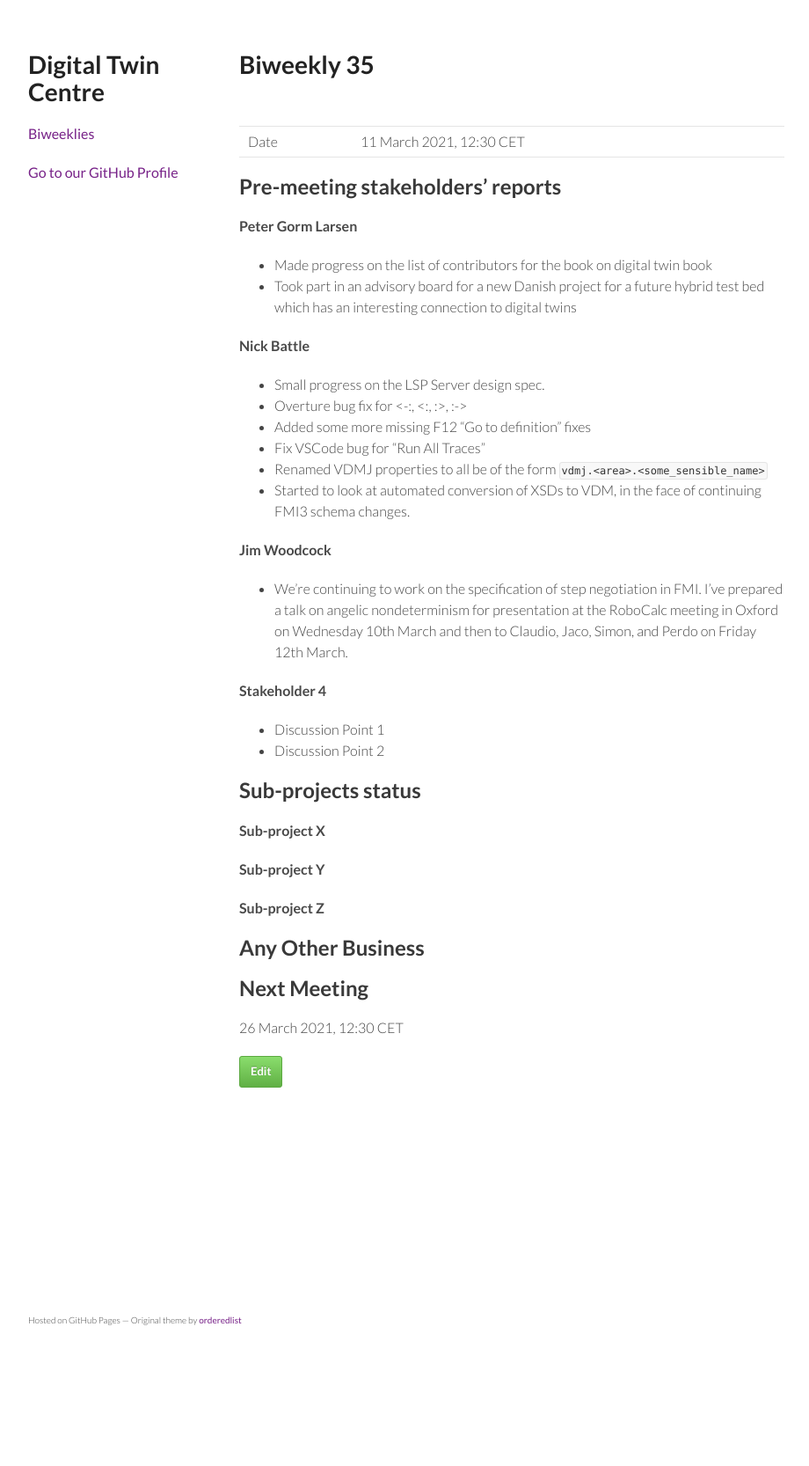
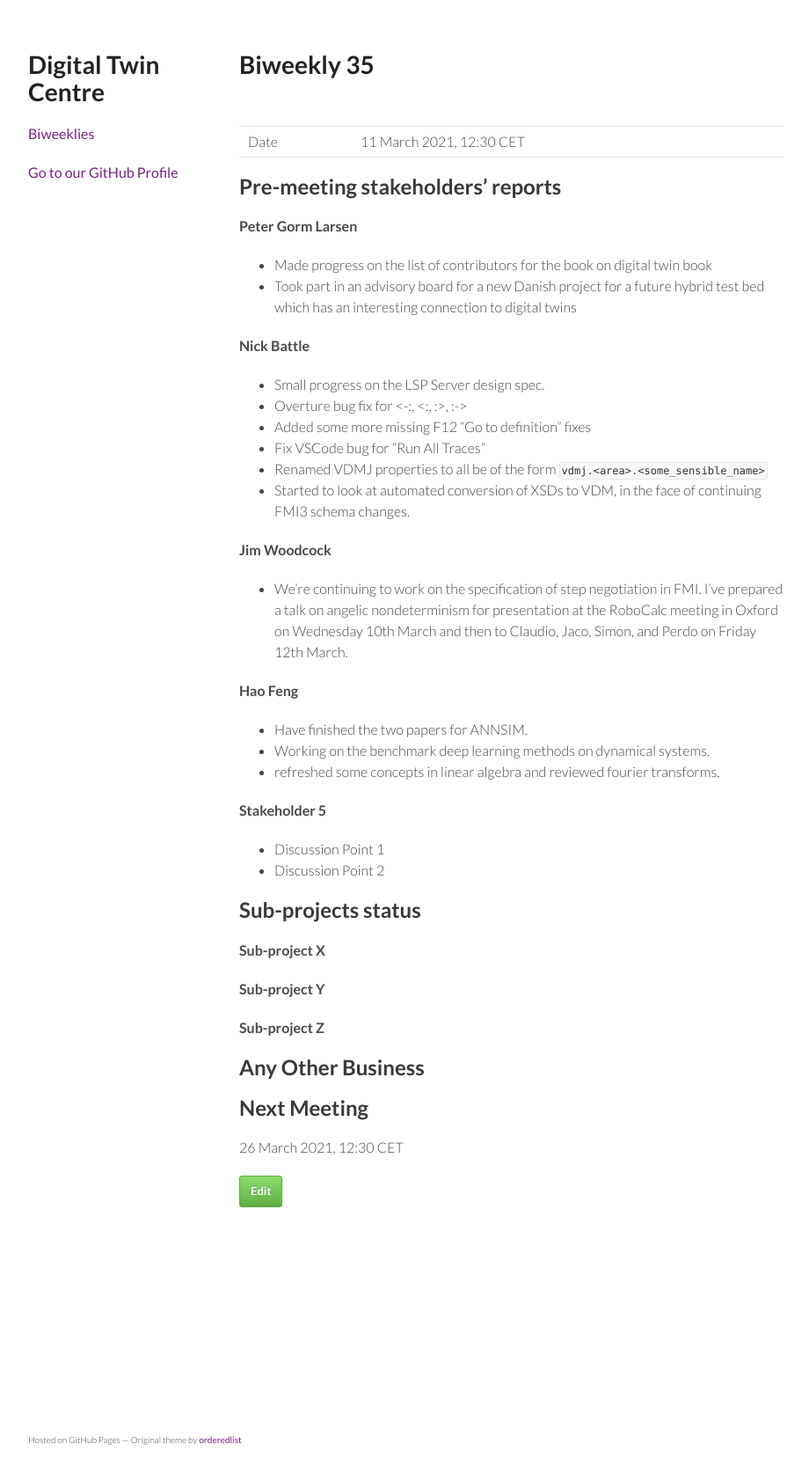
Before and after one commit to digitaltwincentre/digitaltwincentre.github.io, a Jekyll site: the page built from _biweeklies/Biweekly-35.md, in a window 1280 px wide. Shown: the whole page at 88% size, without its empty margins (178-1098 px from the left). Built offline with Jekyll 4.4.1, drawn with Linux system fonts in a browser that asks for light colours; nearby versions of some CDN libraries; before the commit the page ends 1530 px from its top, so only the background shows below that.

Commit message:
Update Biweekly-35.md

```diff
--- a/_biweeklies/Biweekly-35.md
+++ b/_biweeklies/Biweekly-35.md
@@ -35,7 +35,12 @@ date: 11 March 2021, 1230 CET
 #### Jim Woodcock
 * We're continuing to work on the specification of step negotiation in FMI. I've prepared a talk on angelic nondeterminism for presentation at the RoboCalc meeting in Oxford on Wednesday 10th March and then to Claudio, Jaco, Simon, and Perdo on Friday 12th March.
 
-#### Stakeholder 4
+#### Hao Feng
+* Have finished the two papers for ANNSIM.
+* Working on the benchmark deep learning methods on dynamical systems.
+* refreshed some concepts in linear algebra and reviewed fourier transforms.
+
+#### Stakeholder 5
 * Discussion Point 1
 * Discussion Point 2
 
```
